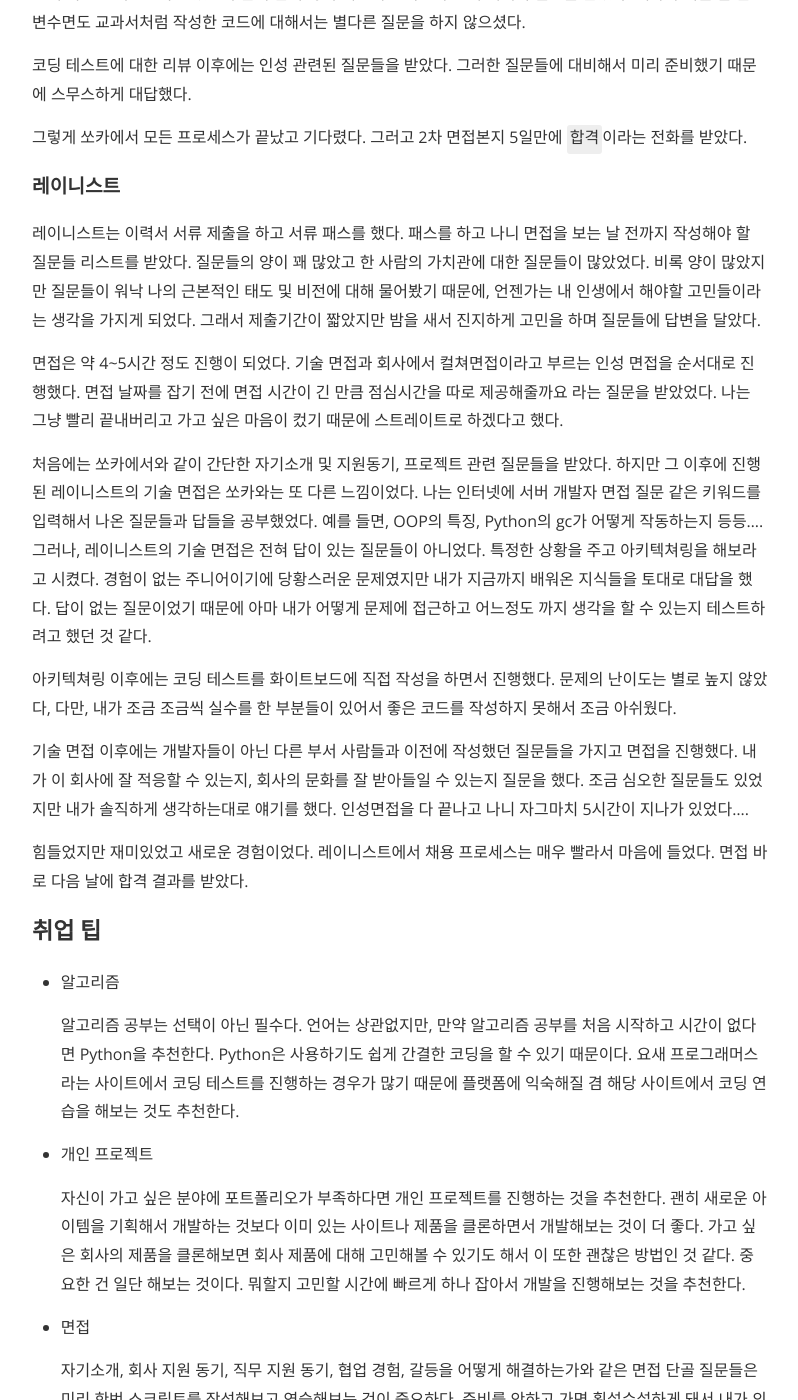
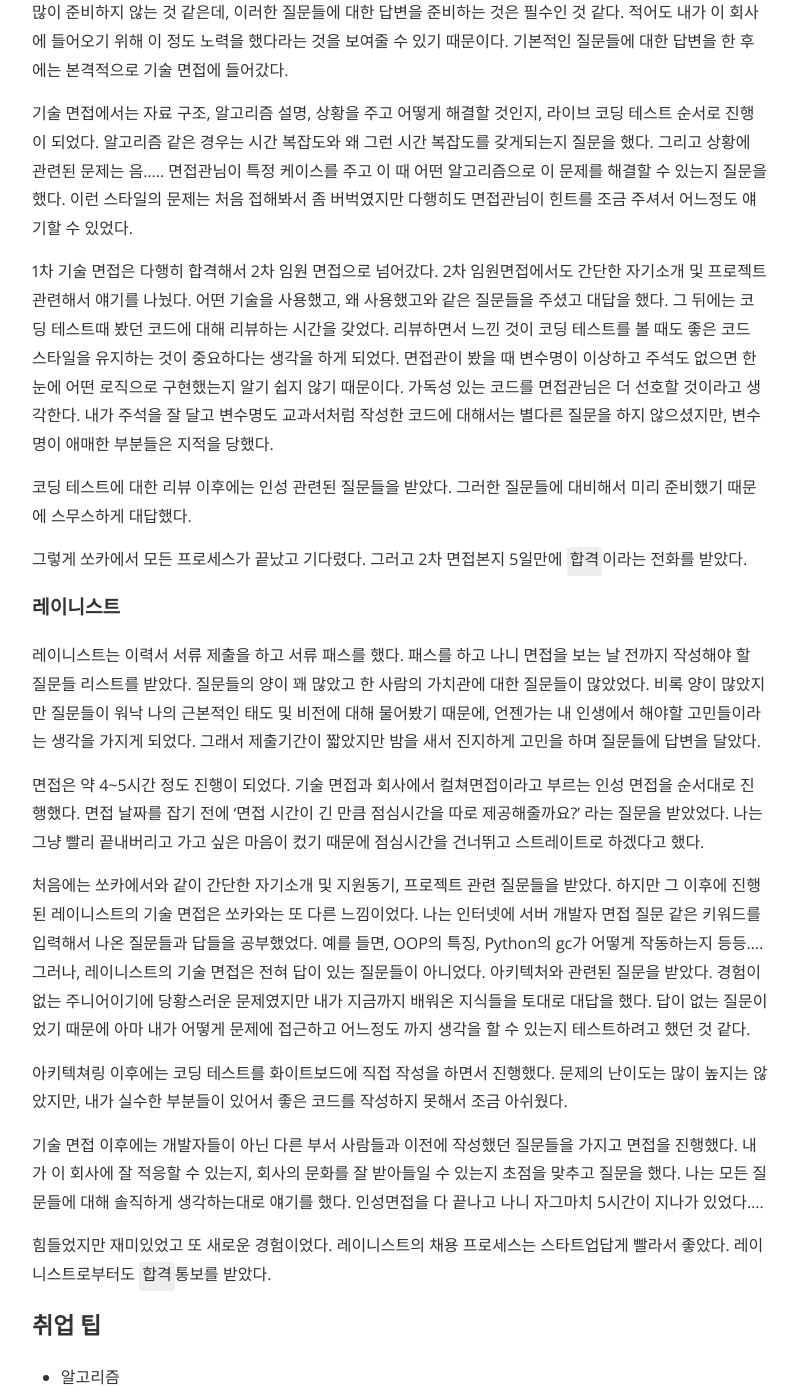
Before and after one commit to dojinkimm/dojinkimm.github.io, a Jekyll site: the page built from _posts/2020-02-25-job-interview.md, in a window 1280 px wide and 1400 px high, scrolled down 3003 px. Shown: the whole window, without its empty margins (240-1038 px from the left). Built offline with Jekyll 4.4.1, drawn with Linux system fonts in a browser that asks for light colours; nearby versions of some CDN libraries; our own code applies the rules of GitHub Pages for plain Markdown files; comment, search, counter and statistics services are not loaded; some of the changed text lies outside the part shown.

Commit message:
job interview 2020

```diff
--- a/drafts/hide.md
+++ b/_posts/2020-02-25-job-interview.md
@@ -95,7 +95,7 @@
 
 ### 스타트업 지원
 
-사실 1~2월은 알고리즘, 개인 프로젝트를 빡세게 진행하고 3월쯤 되서야 하나씩 지원을 하려고 했다. 하지만, 인생은 타이밍이다. 어찌어찌 하다보니 1월 중에 쏘카가 공채가 올라와서 타이밍이다 싶어서 지원을 했다. 그리고 레이니스트는 지인이 추천해준다고 해서 지원을 했다.
+사실 1~2월은 알고리즘, 개인 프로젝트를 빡세게 진행하고 3월쯤 되서야 하나씩 지원을 하려고 했다. 하지만, 인생은 타이밍이다. 어찌어찌 하다보니 기회가 생겨서 쏘카와 레이니스트에 지원하게 되었다.
 
 
 
@@ -113,7 +113,7 @@
 
 
 
-1차 기술 면접은 실무진 3명과 나 혼자 3:1으로 1시간 10분정도 진행되었다. 간단한 자기소개 및 지원동기 등등을 먼저 물어봤다. 취업준비하는 개발자들이 생각보다 자기소개나 지원동기와 같은 기본적인 질문들에 대한 답변을 많이 준비하지 않는 것 같다. 근데 이러한 질문들에 대한 답변을 준비하는 것은 필수인 것 같다. 적어도 내가 이 회사에 들어오기 위해 이 정도 노력을 했다라는 것을 보여줄 수 있는 것 같기 때문이다. 질문들에 대한 답변을 한 후에는 본격적으로 기술 면접에 들어갔다.
+1차 기술 면접은 실무진 3명과 나 혼자 3:1으로 1시간 10분정도 진행되었다. 간단한 자기소개 및 지원동기 등등을 먼저 물어봤다. 취업준비하는 개발자들이 생각보다 자기소개나 지원동기와 같은 기본적인 질문들에 대한 답변을 많이 준비하지 않는 것 같은데, 이러한 질문들에 대한 답변을 준비하는 것은 필수인 것 같다. 적어도 내가 이 회사에 들어오기 위해 이 정도 노력을 했다라는 것을 보여줄 수 있기 때문이다. 기본적인 질문들에 대한 답변을 한 후에는 본격적으로 기술 면접에 들어갔다.
 
 
 
@@ -121,7 +121,7 @@
 
 
 
-1차 기술 면접은 다행히 합격해서 2차 임원 면접으로 넘어갔다. 2차 임원면접에서도 간단한 자기소개 및 프로젝트 관련해서 얘기를 나눴다. 어떤 기술을 사용했고, 왜 사용했고와 같은 질문들을 주셨고 대답을 했다. 그 뒤에는 코딩 테스트때 봤던 코드에 대해 리뷰하는 시간을 갖었다. 리뷰하면서 느낀 것이 코딩 테스트를 볼 때도 좋은 코드 스타일을 유지하는 것이 중요하다는 생각을 하게 되었다. 면접관이 봤을 때 변수명이 이상하고 주석도 없으면 한 눈에 어떤 로직으로 구현했는지 알기 쉽지 않기 때문에 그러한 부분에 대해서 질문을 받았다. 내가 주석을 잘 달고 변수면도 교과서처럼 작성한 코드에 대해서는 별다른 질문을 하지 않으셨다.
+1차 기술 면접은 다행히 합격해서 2차 임원 면접으로 넘어갔다. 2차 임원면접에서도 간단한 자기소개 및 프로젝트 관련해서 얘기를 나눴다. 어떤 기술을 사용했고, 왜 사용했고와 같은 질문들을 주셨고 대답을 했다. 그 뒤에는 코딩 테스트때 봤던 코드에 대해 리뷰하는 시간을 갖었다. 리뷰하면서 느낀 것이 코딩 테스트를 볼 때도 좋은 코드 스타일을 유지하는 것이 중요하다는 생각을 하게 되었다. 면접관이 봤을 때 변수명이 이상하고 주석도 없으면 한 눈에 어떤 로직으로 구현했는지 알기 쉽지 않기 때문이다. 가독성 있는 코드를 면접관님은 더 선호할 것이라고 생각한다. 내가 주석을 잘 달고 변수명도 교과서처럼 작성한 코드에 대해서는 별다른 질문을 하지 않으셨지만, 변수명이 애매한 부분들은 지적을 당했다.
 
 
 
@@ -139,23 +139,23 @@
 
 
 
-면접은 약 4~5시간 정도 진행이 되었다. 기술 면접과 회사에서 컬쳐면접이라고 부르는 인성 면접을 순서대로 진행했다. 면접 날짜를 잡기 전에 면접 시간이 긴 만큼 점심시간을 따로 제공해줄까요 라는 질문을 받았었다. 나는 그냥 빨리 끝내버리고 가고 싶은 마음이 컸기 때문에 스트레이트로 하겠다고 했다.
+면접은 약 4~5시간 정도 진행이 되었다. 기술 면접과 회사에서 컬쳐면접이라고 부르는 인성 면접을 순서대로 진행했다. 면접 날짜를 잡기 전에 '면접 시간이 긴 만큼 점심시간을 따로 제공해줄까요?' 라는 질문을 받았었다. 나는 그냥 빨리 끝내버리고 가고 싶은 마음이 컸기 때문에 점심시간을 건너뛰고 스트레이트로 하겠다고 했다.
 
 
 
-처음에는 쏘카에서와 같이 간단한 자기소개 및 지원동기, 프로젝트 관련 질문들을 받았다. 하지만 그 이후에 진행된 레이니스트의 기술 면접은 쏘카와는 또 다른 느낌이었다. 나는 인터넷에 서버 개발자 면접 질문 같은 키워드를 입력해서 나온 질문들과 답들을 공부했었다. 예를 들면, OOP의 특징, Python의 gc가 어떻게 작동하는지 등등.... 그러나, 레이니스트의 기술 면접은 전혀 답이 있는 질문들이 아니었다. 특정한 상황을 주고 아키텍쳐링을 해보라고 시켰다. 경험이 없는 주니어이기에 당황스러운 문제였지만 내가 지금까지 배워온 지식들을 토대로 대답을 했다. 답이 없는 질문이었기 때문에 아마 내가 어떻게 문제에 접근하고 어느정도 까지 생각을 할 수 있는지 테스트하려고 했던 것 같다.
+처음에는 쏘카에서와 같이 간단한 자기소개 및 지원동기, 프로젝트 관련 질문들을 받았다. 하지만 그 이후에 진행된 레이니스트의 기술 면접은 쏘카와는 또 다른 느낌이었다. 나는 인터넷에 서버 개발자 면접 질문 같은 키워드를 입력해서 나온 질문들과 답들을 공부했었다. 예를 들면, OOP의 특징, Python의 gc가 어떻게 작동하는지 등등.... 그러나, 레이니스트의 기술 면접은 전혀 답이 있는 질문들이 아니었다. 아키텍처와 관련된 질문을 받았다. 경험이 없는 주니어이기에 당황스러운 문제였지만 내가 지금까지 배워온 지식들을 토대로 대답을 했다. 답이 없는 질문이었기 때문에 아마 내가 어떻게 문제에 접근하고 어느정도 까지 생각을 할 수 있는지 테스트하려고 했던 것 같다.
 
 
 
-아키텍쳐링 이후에는 코딩 테스트를 화이트보드에 직접 작성을 하면서 진행했다. 문제의 난이도는 별로 높지 않았다, 다만, 내가 조금 조금씩 실수를 한 부분들이 있어서 좋은 코드를 작성하지 못해서 조금 아쉬웠다.
+아키텍쳐링 이후에는 코딩 테스트를 화이트보드에 직접 작성을 하면서 진행했다. 문제의 난이도는 많이 높지는 않았지만, 내가 실수한 부분들이 있어서 좋은 코드를 작성하지 못해서 조금 아쉬웠다.
 
 
 
-기술 면접 이후에는 개발자들이 아닌 다른 부서 사람들과 이전에 작성했던 질문들을 가지고 면접을 진행했다. 내가 이 회사에 잘 적응할 수 있는지, 회사의 문화를 잘 받아들일 수 있는지 질문을 했다. 조금 심오한 질문들도 있었지만 내가 솔직하게 생각하는대로 얘기를 했다. 인성면접을 다 끝나고 나니 자그마치 5시간이 지나가 있었다....
+기술 면접 이후에는 개발자들이 아닌 다른 부서 사람들과 이전에 작성했던 질문들을 가지고 면접을 진행했다. 내가 이 회사에 잘 적응할 수 있는지, 회사의 문화를 잘 받아들일 수 있는지 초점을 맞추고 질문을 했다. 나는 모든 질문들에 대해 솔직하게 생각하는대로 얘기를 했다. 인성면접을 다 끝나고 나니 자그마치 5시간이 지나가 있었다....
 
 
 
-힘들었지만 재미있었고 새로운 경험이었다. 레이니스트에서 채용 프로세스는 매우 빨라서 마음에 들었다. 면접 바로 다음 날에 합격 결과를 받았다.
+힘들었지만 재미있었고 또 새로운 경험이었다. 레이니스트의 채용 프로세스는 스타트업답게 빨라서 좋았다. 레이니스트로부터도 `합격`통보를 받았다.
 
 
 
```
Also changed, not shown: other parts of _posts/2020-02-25-job-interview.md (+3 -3 lines).
